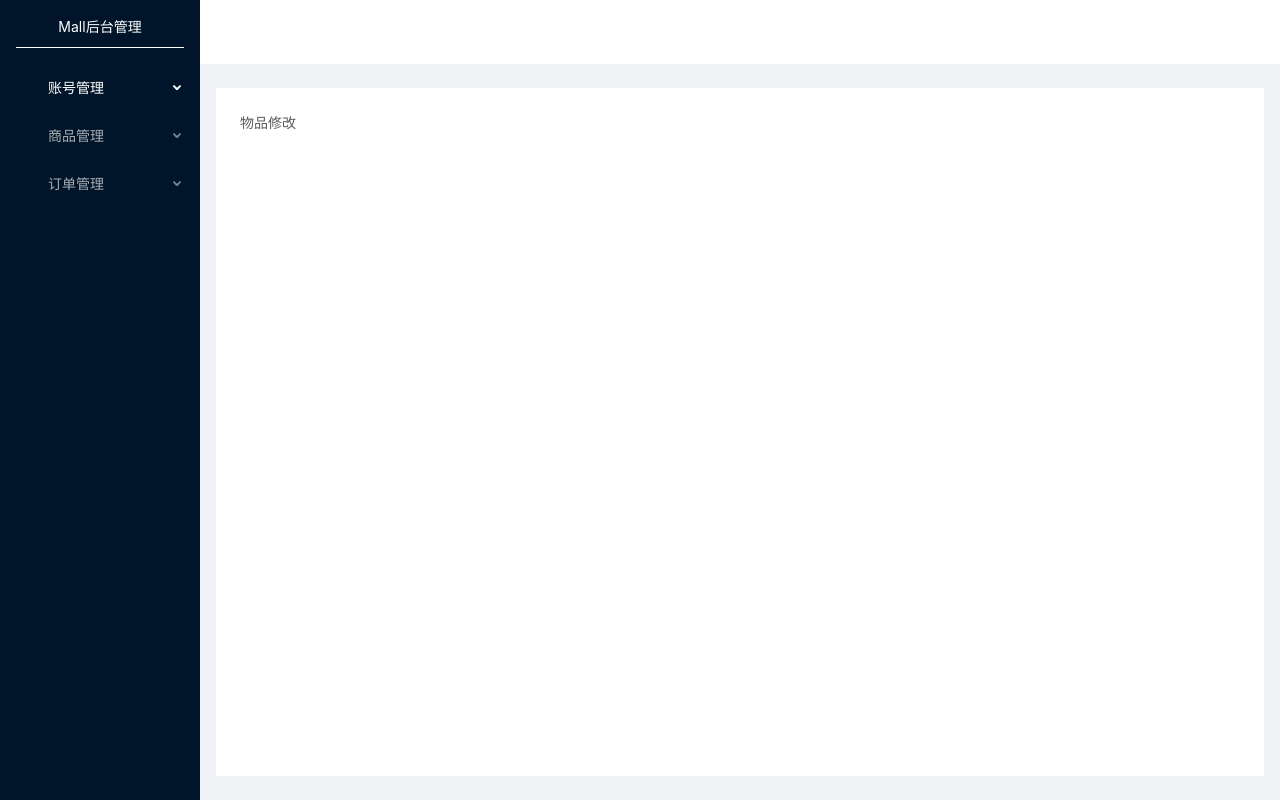
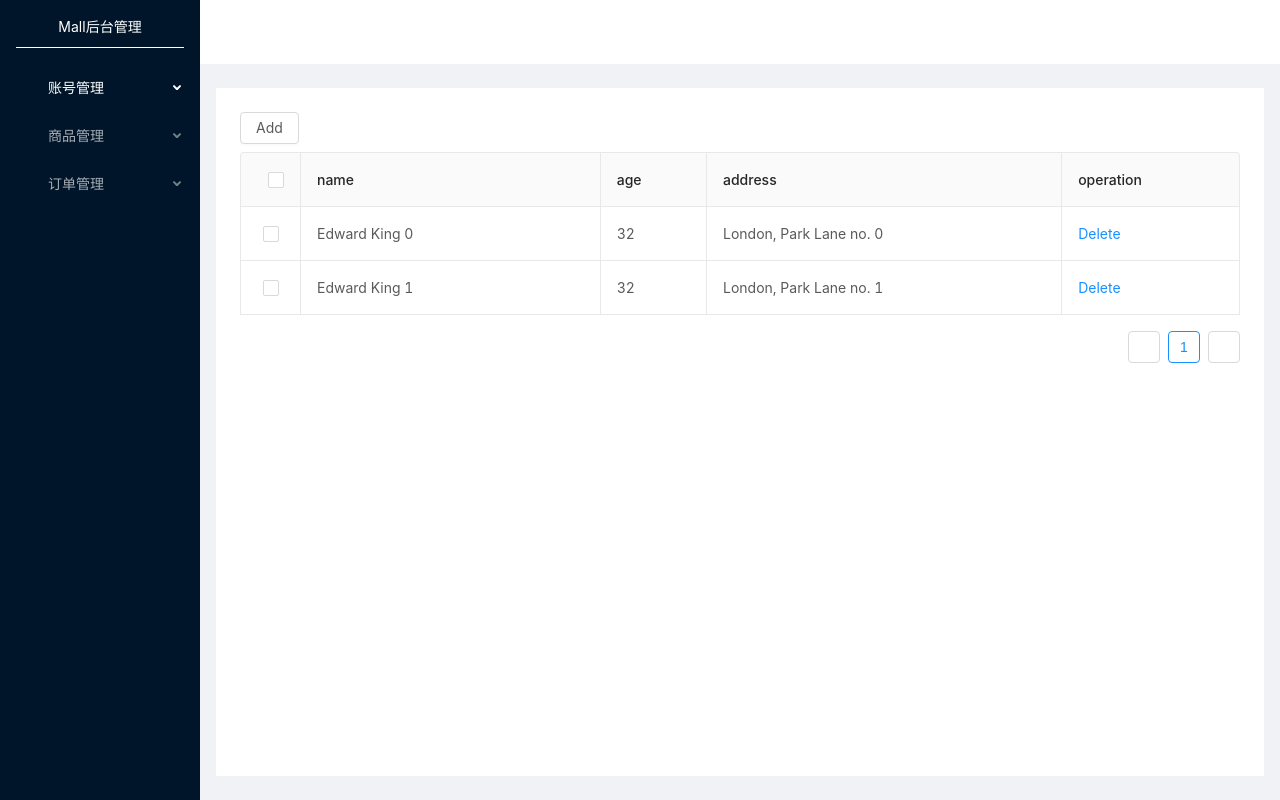
Before and after one commit to shoppingMiniApp/wx-backstage, a Vue app in the folder mall-admin/: page /itemModify in a window 1280 px wide. Built offline with nearby package versions, Linux system fonts and the light colour scheme.

Commit message:
对比对比

```diff
--- a/mall-admin/package.json
+++ b/mall-admin/package.json
@@ -8,6 +8,7 @@
     "lint": "vue-cli-service lint"
   },
   "dependencies": {
+    "ant-design-vue": "^1.7.2",
     "axios": "^0.21.1",
     "core-js": "^3.6.5",
     "vue": "^2.6.11",
--- a/mall-admin/src/views/pages/itemModify.vue
+++ b/mall-admin/src/views/pages/itemModify.vue
@@ -1,12 +1,256 @@
-// 物品修改
+//* 物品修改
 <template>
-  <div>物品修改</div>
+  <div>
+    <div>
+      <a-button class="editable-add-btn" @click="handleAdd"> Add </a-button>
+
+      <a-table
+        bordered
+        :data-source="dataSource"
+        :columns="columns"
+        :row-selection="rowSelection"
+      >
+        <a-table
+          :row-selection="rowSelection"
+          :columns="columns"
+          :data-source="data"
+        />
+        <template slot="name" slot-scope="text, record">
+          <editable-cell
+            :text="text"
+            @change="onCellChange(record.key, 'name', $event)"
+          />
+        </template>
+        <template slot="operation" slot-scope="text, record">
+          <a-popconfirm
+            v-if="dataSource.length"
+            title="Sure to delete?"
+            @confirm="() => onDelete(record.key)"
+          >
+            <a href="javascript:;">Delete</a>
+          </a-popconfirm>
+        </template>
+      </a-table>
+    </div>
+  </div>
 </template>
 <script>
+const data = [];
+for (let i = 0; i < 46; i++) {
+  data.push({
+    key: i,
+    name: `Edward King ${i}`,
+    age: 32,
+    address: `London, Park Lane no. ${i}`,
+  });
+}
+
+const EditableCell = {
+  template: `
+      <div class="editable-cell">
+        <div v-if="editable" class="editable-cell-input-wrapper">
+          <a-input :value="value" @change="handleChange" @pressEnter="check" /><a-icon
+            type="check"
+            class="editable-cell-icon-check"
+            @click="check"
+          />
+        </div>
+        <div v-else class="editable-cell-text-wrapper">
+          {{ value || ' ' }}
+          <a-icon type="edit" class="editable-cell-icon" @click="edit" />
+        </div>
+      </div>
+    `,
+  props: {
+    text: String,
+  },
+  data() {
+    return {
+      value: this.text,
+      editable: false,
+    };
+  },
+  methods: {
+    handleChange(e) {
+      const value = e.target.value;
+      this.value = value;
+    },
+    check() {
+      this.editable = false;
+      this.$emit("change", this.value);
+    },
+    edit() {
+      this.editable = true;
+    },
+  },
+};
 export default {
+  components: {
+    EditableCell,
+  },
   data() {
-    return {};
-  }
+    return {
+      data,
+      selectedRowKeys: [], // Check here to configure the default column
+      dataSource: [
+        {
+          key: 0,
+          name: "Edward King 0",
+          age: "32",
+          address: "London, Park Lane no. 0",
+        },
+        {
+          key: 1,
+          name: "Edward King 1",
+          age: "32",
+          address: "London, Park Lane no. 1",
+        },
+      ],
+      count: 2,
+      columns: [
+        {
+          title: "name",
+          dataIndex: "name",
+          width: "30%",
+          scopedSlots: { customRender: "name" },
+        },
+        {
+          title: "age",
+          dataIndex: "age",
+        },
+        {
+          title: "address",
+          dataIndex: "address",
+        },
+        {
+          title: "operation",
+          dataIndex: "operation",
+          scopedSlots: { customRender: "operation" },
+        },
+      ],
+    };
+  },
+  computed: {
+    rowSelection() {
+      const { selectedRowKeys } = this;
+      return {
+        selectedRowKeys,
+        onChange: this.onSelectChange,
+        hideDefaultSelections: true,
+        selections: [
+          {
+            key: "all-data",
+            text: "Select All Data",
+            onSelect: () => {
+              this.selectedRowKeys = [...Array(46).keys()]; // 0...45
+            },
+          },
+          {
+            key: "odd",
+            text: "Select Odd Row",
+            onSelect: (changableRowKeys) => {
+              let newSelectedRowKeys = [];
+              newSelectedRowKeys = changableRowKeys.filter((key, index) => {
+                if (index % 2 !== 0) {
+                  return false;
+                }
+                return true;
+              });
+              this.selectedRowKeys = newSelectedRowKeys;
+            },
+          },
+          {
+            key: "even",
+            text: "Select Even Row",
+            onSelect: (changableRowKeys) => {
+              let newSelectedRowKeys = [];
+              newSelectedRowKeys = changableRowKeys.filter((key, index) => {
+                if (index % 2 !== 0) {
+                  return true;
+                }
+                return false;
+              });
+              this.selectedRowKeys = newSelectedRowKeys;
+            },
+          },
+        ],
+        onSelection: this.onSelection,
+      };
+    },
+  },
+  methods: {
+    onSelectChange(selectedRowKeys) {
+      console.log("selectedRowKeys changed: ", selectedRowKeys);
+      this.selectedRowKeys = selectedRowKeys;
+    },
+    onCellChange(key, dataIndex, value) {
+      const dataSource = [...this.dataSource];
+      const target = dataSource.find((item) => item.key === key);
+      if (target) {
+        target[dataIndex] = value;
+        this.dataSource = dataSource;
+      }
+    },
+    // *删除商品
+    onDelete(key) {
+      const dataSource = [...this.dataSource];
+      this.dataSource = dataSource.filter((item) => item.key !== key);
+    },
+    // *添加商品
+    handleAdd() {
+      const { count, dataSource } = this;
+      const newData = {
+        key: count,
+        name: `Edward King ${count}`,
+        age: 32,
+        address: `London, Park Lane no. ${count}`,
+      };
+      this.dataSource = [...dataSource, newData];
+      this.count = count + 1;
+    },
+  },
 };
 </script>
-<style lang="less" scoped></style>
+<style lang="less" scoped>
+.editable-cell {
+  position: relative;
+}
+.editable-cell-input-wrapper,
+.editable-cell-text-wrapper {
+  padding-right: 24px;
+}
+.editable-cell-text-wrapper {
+  padding: 5px 24px 5px 5px;
+}
+.editable-cell-icon,
+.editable-cell-icon-check {
+  position: absolute;
+  right: 0;
+  width: 20px;
+  cursor: pointer;
+}
+.editable-cell-icon {
+  line-height: 18px;
+  display: none;
+}
+.editable-cell-icon-check {
+  line-height: 28px;
+}
+.editable-cell:hover .editable-cell-icon {
+  display: inline-block;
+}
+.editable-cell-icon:hover,
+.editable-cell-icon-check:hover {
+  color: #108ee9;
+}
+.editable-add-btn {
+  margin-bottom: 8px;
+}
+/deep/.editable-cell-input-wrapper {
+  display: flex;
+  .editable-cell-icon-check {
+    padding-top: 8px;
+    padding-left: 5px;
+  }
+}
+</style>
```
Also changed, not shown: 1 other file (tests, documents, lock files or other folders).
